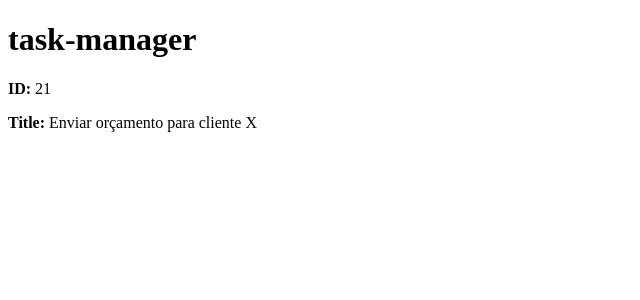
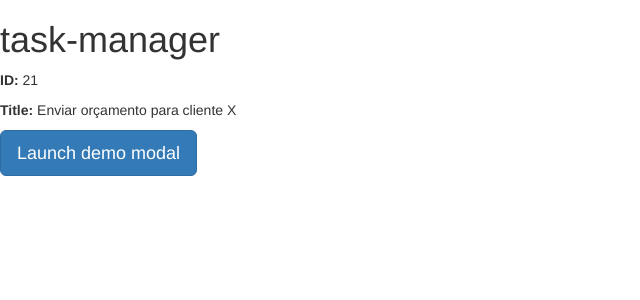
Before and after one commit to RicardoBap/angular-delivery-task, an Angular app: page / in a window 1280 px wide. Shown: the top 300 px of the page, without its empty margins (0-640 px from the left). Built offline with nearby package versions, Linux system fonts and the light colour scheme.

Commit message:
Adding bootstrap@3.4.1 e jquery@3.6.0

```diff
--- a/angular.json
+++ b/angular.json
@@ -27,9 +27,13 @@
               "src/assets"
             ],
             "styles": [
-              "src/styles.css"
+              "src/styles.css",
+              "node_modules/bootstrap/dist/css/bootstrap.min.css"
             ],
-            "scripts": []
+            "scripts": [
+              "node_modules/jquery/dist/jquery.min.js",
+              "node_modules/bootstrap/dist/js/bootstrap.min.js"
+            ]
           },
           "configurations": {
             "production": {
--- a/package.json
+++ b/package.json
@@ -18,6 +18,8 @@
     "@angular/platform-browser": "~12.2.0",
     "@angular/platform-browser-dynamic": "~12.2.0",
     "@angular/router": "~12.2.0",
+    "bootstrap": "^3.4.1",
+    "jquery": "^3.6.0",
     "rxjs": "~6.6.0",
     "tslib": "^2.3.0",
     "zone.js": "~0.11.4"
--- a/src/app/app.component.html
+++ b/src/app/app.component.html
@@ -4,3 +4,27 @@
 
 <p><strong>ID: </strong>{{ task.id }}</p>
 <p><strong>Title: </strong>{{ task.title }}</p>
+
+<!-- Button trigger modal -->
+<button type="button" class="btn btn-primary btn-lg" data-toggle="modal" data-target="#myModal">
+  Launch demo modal
+</button>
+
+<!-- Modal -->
+<div class="modal fade" id="myModal" tabindex="-1" role="dialog" aria-labelledby="myModalLabel">
+  <div class="modal-dialog" role="document">
+    <div class="modal-content">
+      <div class="modal-header">
+        <button type="button" class="close" data-dismiss="modal" aria-label="Close"><span aria-hidden="true">&times;</span></button>
+        <h4 class="modal-title" id="myModalLabel">Modal title</h4>
+      </div>
+      <div class="modal-body">
+        ...
+      </div>
+      <div class="modal-footer">
+        <button type="button" class="btn btn-default" data-dismiss="modal">Close</button>
+        <button type="button" class="btn btn-primary">Save changes</button>
+      </div>
+    </div>
+  </div>
+</div>
```
Also changed, not shown: 1 other file (tests, documents, lock files or other folders).
